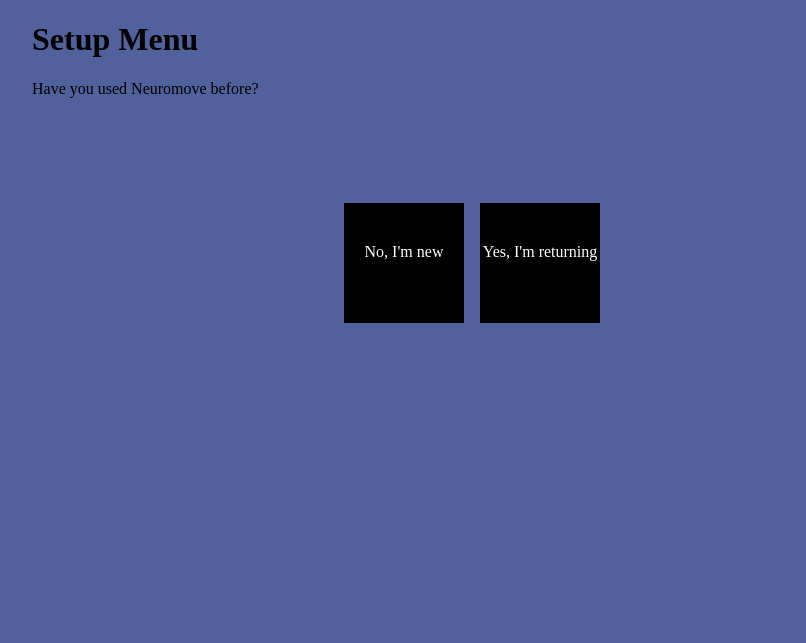
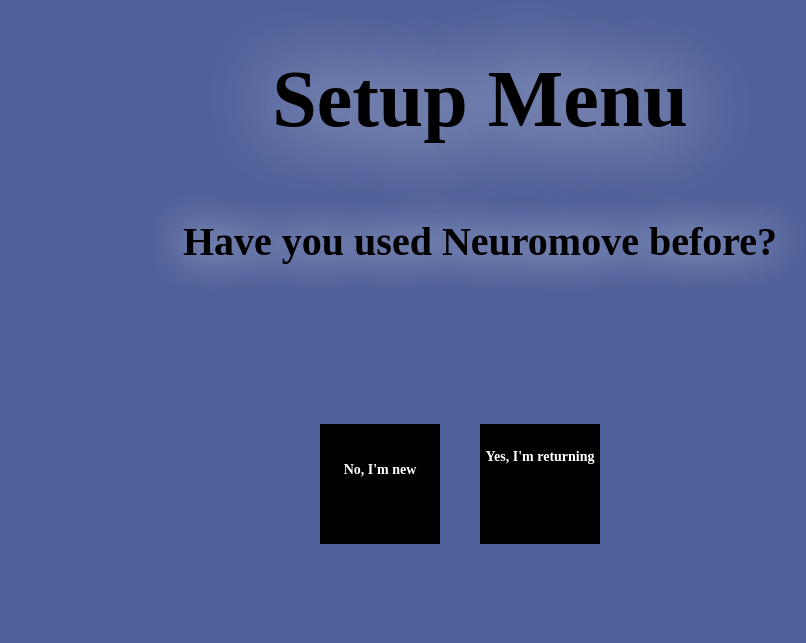
Before and after one commit to thesixtium/neuromove, a Flask app: page / in a window 1280 px wide. Shown: the top 643 px of the page, without its empty margins (160-966 px from the left). Run offline with Flask 3, Linux system fonts and the light colour scheme.

Commit message:
some random changes (I/O)? )

```diff
--- a/P300/arrowtesting/backend.py
+++ b/P300/arrowtesting/backend.py
@@ -1,5 +1,7 @@
 from flask import Flask,render_template, request, jsonify
-
+from bci_essentials import *
+import os
+import csv
 app = Flask(__name__,template_folder="templates")
 
 @app.route("/")
@@ -14,13 +16,27 @@
 def screenside():
     return render_template('screenside.html')
 
-@app.route("/localBCI", methods=['GET'])
+@app.route("/localBCI", methods=['GET', 'POST'])
 def localBCI():
     time = request.json('time')
     id = request.json('id')
     timeID = [time, id]
     print (timeID)
-    return timeID
+    rows = [timeID]
+    timestring = str(timeID[0]) + str(timeID[1])
+    with open("output.csv", "w", newline="") as csvfile:
+        writer = csv.writer(csvfile)
+        writer.writerow(["Column 1", "Column 2"])  # Header row
+        writer.writerows(rows)
+
+    print("Data saved to output.csv")
+    if os.path.exists("C:/Users/thepi/Documents/Capstone/neuromove/P300/arrowtesting/test.txt"):
+        f = open("C:/Users/thepi/Documents/Capstone/neuromove/P300/arrowtesting/test.txt", "a")
+    else:
+        f = open("C:/Users/thepi/Documents/Capstone/neuromove/P300/arrowtesting/test.txt", 'w')
+    f.writelines(timestring)
+    f.close()
+    return render_template('stop_go.html')
 
 @app.route("/stop_go", methods=['GET'])
 def stopBCI():
--- a/P300/arrowtesting/static/bcisetup.js
+++ b/P300/arrowtesting/static/bcisetup.js
@@ -1,5 +1,5 @@
-const topLeft = document.getElementById("tl");
-const topRight = document.getElementById("tr");
+const topLeft = document.getElementById("newb");
+const topRight = document.getElementById("returning");
 var r = document.querySelector(':root');
 
 topLeftClick = function() {
--- a/P300/arrowtesting/static/p300Arrows.js
+++ b/P300/arrowtesting/static/p300Arrows.js
@@ -34,7 +34,7 @@
         type: 'GET',
         data: { 'time': time, 'id': id },
         success: function(response) {
-            document.getElementById('output').innerHTML = response;
+
         },
         error: function(error) {
             console.log(error);
--- a/P300/arrowtesting/static/styles.css
+++ b/P300/arrowtesting/static/styles.css
@@ -9,6 +9,32 @@
     background-color: rgb(80, 97, 155);
     margin-left: 15%;
     margin-right:15%;
+}
+
+h1{
+    color: black;
+    text-align: center;
+    text-shadow: 0em 0em 1em white;
+    font-size: 5em;
+}
+
+h2{
+    color: black;
+    padding: 0.5em;
+    text-align: center;
+    text-shadow: 0em 0em 1em white;
+    font-size: 2.5em;
+}
+
+#subheader{
+    padding-top: 20%;
+padding-bottom: -20%;
+margin-bottom: -20%;}
+
+#screen_area_select{
+    padding-top: -25%;
+    margin-top: -25%;
+
 }
 #filler{
     background-color: transparent;
@@ -30,7 +56,7 @@
    max-height: 30vh;
 }
 
-#tl, #tr, #cen, #bl, #br{
+#tl, #tr, #cen, #bl, #br, #returning, #newb{
     background: black;
     color: white;
     font-size: 1em;
@@ -38,8 +64,14 @@
     width: 15vh;
     text-align: center;
 }
+.returning{
+    margin-top: 0.1em;
+}
 #menutext{
     padding-top: 20%;
+    text-align: center;
+    font-size: 0.35em;
+    text-shadow: none;
 }
 .stop-grid-container {
     padding-top: 15%;
@@ -68,7 +100,7 @@
                     'item1 item1 item1';
 
 }
-#a, #b, #c, #d, #e, #f, #g, #h, #i {
+#a, #b, #c, #d, #e, #f, #g, #h, #i, #stop, #go, #go2 {
     //padding: 1em;
     font-size: 4em;
     //border: 10px solid #f107a7;
--- a/P300/arrowtesting/templates/bcisetup.html
+++ b/P300/arrowtesting/templates/bcisetup.html
@@ -12,10 +12,10 @@
     </header>
     <main>
         <div id="area select">
-        <p> Have you used Neuromove before?<p>
+        <h2> Have you used Neuromove before?<h2>
             <div class = "setup-grid-container" id = "setup-grid-container">
-                <div class = "grid-item" id="tl"><p id= "menutext">No, I'm new</p></div>
-                <div class = "grid-item" id="tr"><p id= "menutext">Yes, I'm returning</p></div>
+                <div class = "grid-item" id="newb"><p id= "menutext">No, I'm new</p></div>
+                <div class = "grid-item" id="returning"><p class= "returning" id= "menutext">Yes, I'm returning</p></div>
             </div>
         </div>
     </main>
--- a/P300/arrowtesting/templates/screenside.html
+++ b/P300/arrowtesting/templates/screenside.html
@@ -12,7 +12,7 @@
     </header>
     <main>
         <div id="area select">
-        <p> white side of Neuromove is the screen mounted on?<p>
+        <h2> What side of Neuromove is the screen mounted on?<h2>
             <div class = "setup-grid-container" id = "setup-grid-container">
                 <div class = "grid-item" id="tl"><p id= "menutext">left</p></div>
                 <div class = "filler"></div>
--- a/P300/arrowtesting/templates/setupmenu.html
+++ b/P300/arrowtesting/templates/setupmenu.html
@@ -11,8 +11,8 @@
         <h1>Setup Menu</h1>
     </header>
     <main>
-        <div id="area select">
-        <p> select an area of the screen on which to display content<p>
+        <div id="screen_area_select">
+        <h2 id= "subheader"> Select an area of the screen on which to display content<h2>
             <div class = "setup-grid-container" id = "setup-grid-container">
                 <div class = "grid-item" id="tl"><p id= "menutext">TopLeft</p></div>
                 <div class = "filler"></div>
--- a/P300/styles.css
+++ b/P300/styles.css
@@ -18,7 +18,7 @@
                          'item1 item1 item1';
 
 }
-#a, #b, #c, #d, #e, #f, #g, #h, #i {
+#a, #b, #c, #d, #e, #f, #g, #h, #i, #stop, #go, #go2 {
     //padding: 1em;
     font-size: 4em;
     //border: 10px solid #f107a7;
```
Also changed, not shown: P300/arrowtesting/test.txt (added).
